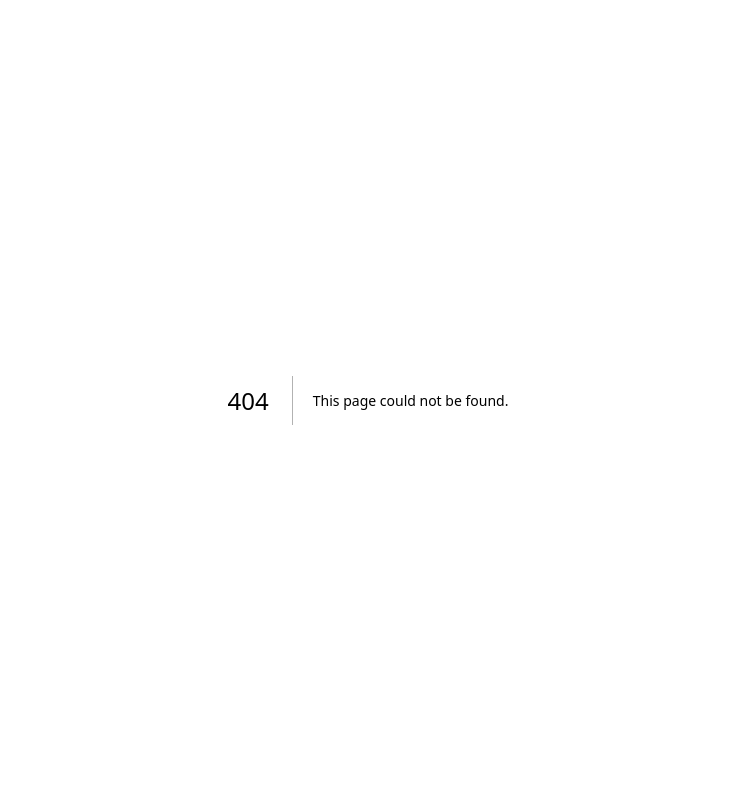
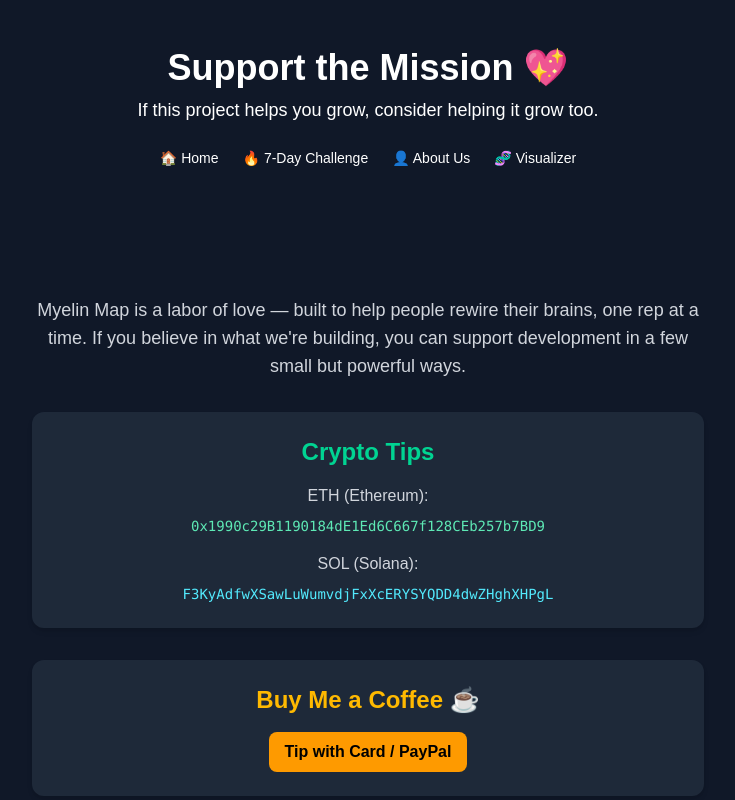
Before and after one commit to bl0ckchained/myelinmap, a Next.js app: page /support in a window 1280 px wide. Before the commit this address had no page. Shown: the top 800 px of the page, without its empty margins (272-1007 px from the left). Built offline with nearby package versions, Linux system fonts and the light colour scheme.

Commit message:
fixed some minor errors

```diff
--- /dev/null
+++ b/pages/support.tsx
@@ -0,0 +1,76 @@
+// pages/support.tsx
+
+import Head from "next/head";
+import Header from "@/components/Header";
+import Footer from "@/components/Footer";
+
+export default function Support() {
+    const handleDonate = async () => {
+  const res = await fetch("/api/create-checkout-session", {
+    method: "POST",
+  });
+
+  const data = await res.json();
+  if (data.url) {
+    window.location.href = data.url;
+  } else {
+    alert("Something went wrong. Please try again.");
+  }
+};
+
+  return (
+    <>
+      <Head>
+        <title>Support Us – Myelin Map</title>
+        <meta
+          name="description"
+          content="Help support Myelin Map and empower transformation through habit science."
+        />
+      </Head>
+
+      <Header
+        title="Support the Mission 💖"
+        subtitle="If this project helps you grow, consider helping it grow too."
+      />
+
+      <main className="bg-gray-900 text-white px-6 py-20 min-h-screen">
+        <section className="max-w-2xl mx-auto space-y-8 text-center">
+          <p className="text-lg text-gray-300">
+            Myelin Map is a labor of love — built to help people rewire their brains, one rep at a time.
+            If you believe in what we're building, you can support development in a few small but powerful ways.
+          </p>
+
+          <div className="bg-gray-800 p-6 rounded-xl shadow-md">
+            <h2 className="text-2xl font-semibold text-emerald-400 mb-4">Crypto Tips</h2>
+            <p className="mb-2 text-gray-300">ETH (Ethereum):</p>
+            <code className="block break-all text-sm text-emerald-300">
+              0x1990c29B1190184dE1Ed6C667f128CEb257b7BD9
+            </code>
+            <p className="mt-4 mb-2 text-gray-300">SOL (Solana):</p>
+            <code className="block break-all text-sm text-cyan-300">
+              F3KyAdfwXSawLuWumvdjFxXcERYSYQDD4dwZHghXHPgL
+            </code>
+          </div>
+
+          <div className="bg-gray-800 p-6 rounded-xl shadow-md">
+            <h2 className="text-2xl font-semibold text-amber-400 mb-4">Buy Me a Coffee ☕</h2>
+            <a
+              href="https://www.buymeacoffee.com/chaddrummonds"
+              target="_blank"
+              rel="noopener noreferrer"
+              className="inline-block bg-amber-500 text-black font-bold py-2 px-4 rounded-lg hover:bg-amber-400"
+            >
+              Tip with Card / PayPal
+            </a>
+          </div>
+
+          <p className="text-gray-500 italic">
+            Thank you for believing in the vision. Every little bit helps this tree grow. 🌱
+          </p>
+        </section>
+      </main>
+
+      <Footer />
+    </>
+  );
+}
```
